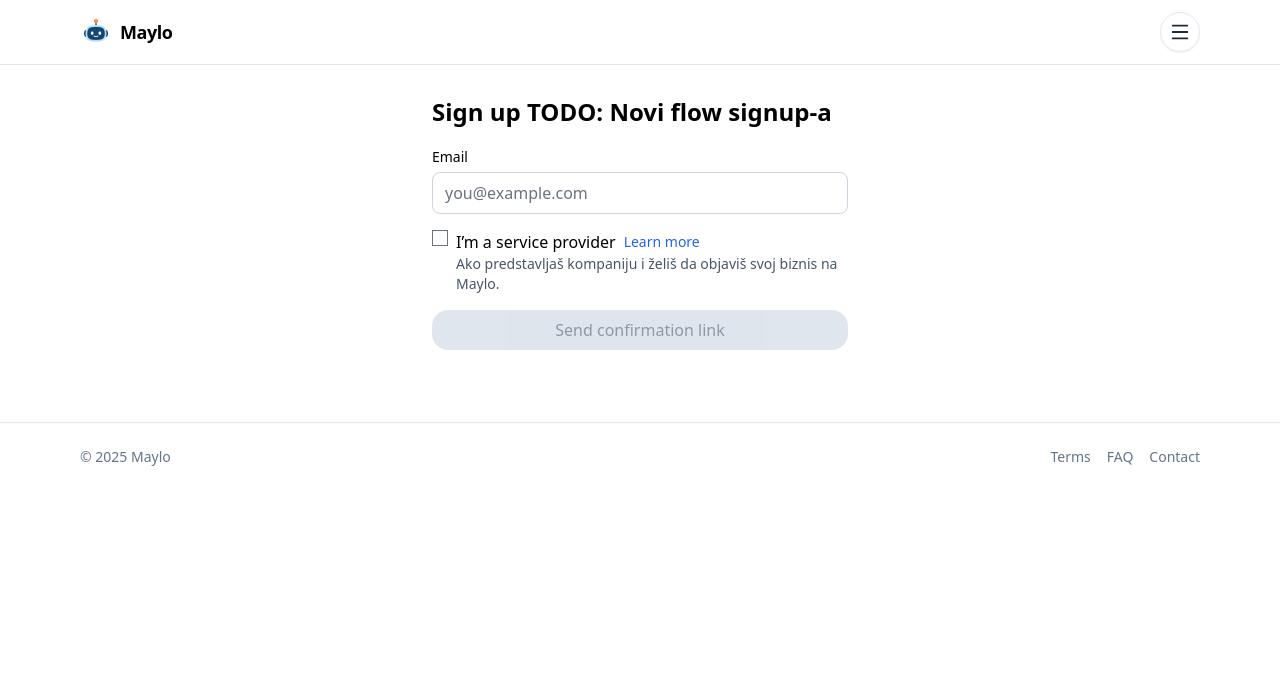
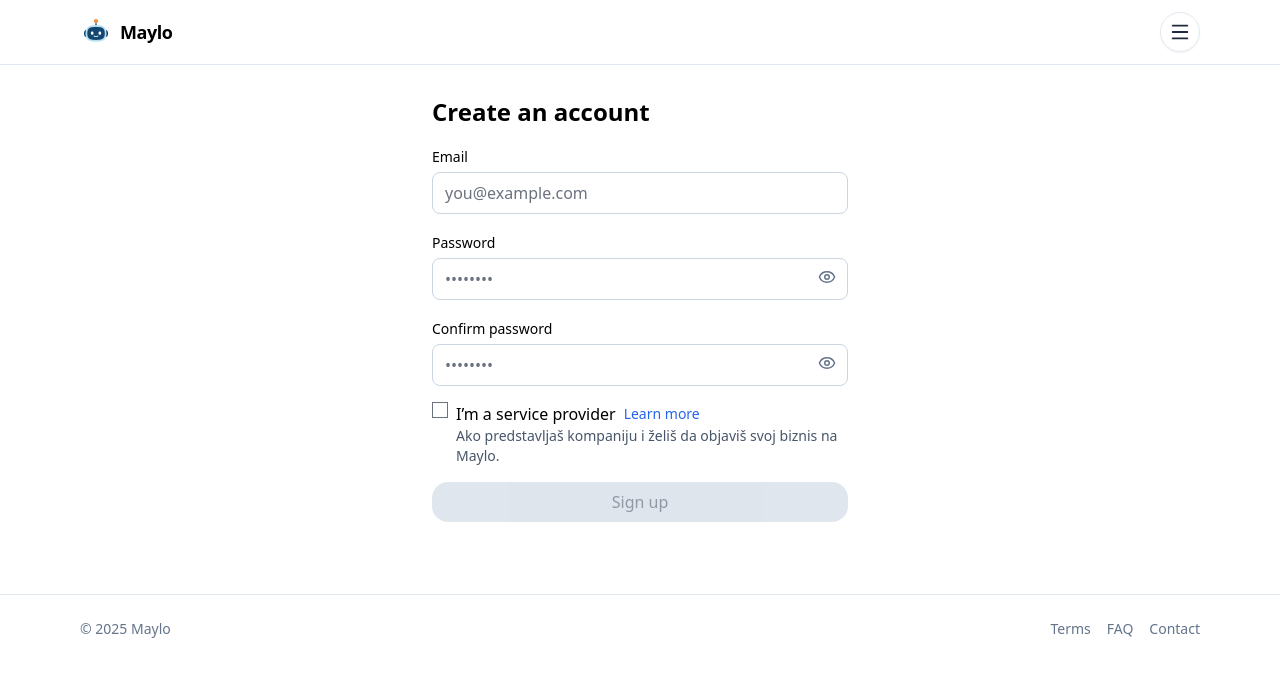
Before and after one commit to ShurexBRT/Maylo, a React (Vite) app: page /signup in a window 1280 px wide. Shown: the top 676 px of the page. Built offline with nearby package versions, Linux system fonts and the light colour scheme; no server answers.

Commit message:
fix: new SignUp page

```diff
--- a/src/features/auth/SignupPage.tsx
+++ b/src/features/auth/SignupPage.tsx
@@ -1,6 +1,7 @@
 // src/features/auth/SignupPage.tsx
 import { useState, useMemo } from "react";
-import { supabase } from "@/lib/supabase";
+import { Eye, EyeOff } from "lucide-react";
+import { signupEmail } from "./api"; // koristi tvoj api.ts iz auth foldera
 
 type ProviderModalProps = {
   open: boolean;
@@ -18,39 +19,20 @@ function ProviderNoticeModal({
 
   return (
     <div className="fixed inset-0 z-[999]">
-      {/* overlay */}
-      <div
-        className="absolute inset-0 bg-black/40"
-        onClick={onClose}
-        aria-hidden
-      />
-      {/* dialog */}
-      <div
-        className="absolute left-1/2 top-1/2 w-[92%] max-w-md -translate-x-1/2 -translate-y-1/2 rounded-xl bg-white ring-1 ring-slate-200 shadow-2xl"
-        role="dialog"
-        aria-modal="true"
-      >
+      <div className="absolute inset-0 bg-black/40" onClick={onClose} />
+      <div className="absolute left-1/2 top-1/2 w-[92%] max-w-md -translate-x-1/2 -translate-y-1/2 rounded-xl bg-white ring-1 ring-slate-200 shadow-2xl">
         <div className="p-5">
           <h2 className="text-lg font-semibold text-slate-900">
             For service providers only
           </h2>
           <p className="mt-2 text-sm text-slate-600">
-            Ova opcija je namenjena kompanijama i samostalnim
-            delatnostima koje žele da objave svoj biznis na Maylo
-            platformi. Ako si regularan korisnik koji traži usluge,
-            <strong> ne treba</strong> da uključuješ ovu opciju.
+            Ova opcija je namenjena kompanijama i samostalnim delatnostima koje žele da objave svoj biznis na Maylo platformi.
           </p>
 
           <ul className="mt-3 list-disc space-y-1 pl-5 text-sm text-slate-600">
             <li>Potrebno je da budeš ovlašćen da predstavljaš biznis.</li>
-            <li>
-              Bićeš upitan/-na da dodaš podatke o kompaniji (naziv,
-              adresa, kontakti, kategorije).
-            </li>
-            <li>
-              Prvi period je besplatan po promotivnim uslovima koje
-              objavimo.
-            </li>
+            <li>Bićeš upitan da dodaš podatke o kompaniji (naziv, adresa, kontakti).</li>
+            <li>Prvi period je besplatan po promotivnim uslovima koje objavimo.</li>
           </ul>
 
           <label className="mt-4 flex items-start gap-2 text-sm text-slate-700">
@@ -60,20 +42,13 @@ function ProviderNoticeModal({
               onChange={(e) => setConfirmed(e.target.checked)}
               className="mt-0.5"
             />
-            <span>
-              Potvrđujem da predstavljam legalni biznis i prihvatam da
-              unesem tačne podatke.
-            </span>
+            <span>Potvrđujem da predstavljam legalni biznis i da unosim tačne podatke.</span>
           </label>
 
           <div className="mt-5 flex justify-end gap-2">
-            <button className="btn-ghost" onClick={onClose}>
-              Nazad
-            </button>
+            <button className="btn-ghost" onClick={onClose}>Nazad</button>
             <button
-              className={`btn-primary ${
-                !confirmed ? "cursor-not-allowed opacity-60" : ""
-              }`}
+              className={`btn-primary ${!confirmed ? "cursor-not-allowed opacity-60" : ""}`}
               disabled={!confirmed}
               onClick={() => {
                 onAccept();
@@ -91,52 +66,47 @@ function ProviderNoticeModal({
 
 export default function SignupPage() {
   const [email, setEmail] = useState("");
+  const [password, setPassword] = useState("");
+  const [confirm, setConfirm] = useState("");
+  const [showPass, setShowPass] = useState(false);
+  const [showConfirm, setShowConfirm] = useState(false);
   const [isProvider, setIsProvider] = useState(false);
   const [providerAccepted, setProviderAccepted] = useState(false);
   const [showProviderModal, setShowProviderModal] = useState(false);
-
-  const [sent, setSent] = useState(false);
+  const [loading, setLoading] = useState(false);
   const [error, setError] = useState<string | null>(null);
-  const [loading, setLoading] = useState(false);
+  const [success, setSuccess] = useState(false);
 
   const canSubmit = useMemo(() => {
     const normalizedEmail = email.trim();
-    if (!isProvider) return !!normalizedEmail;
-    return !!normalizedEmail && providerAccepted;
-  }, [email, isProvider, providerAccepted]);
+    return (
+      normalizedEmail &&
+      password.length >= 6 &&
+      password === confirm &&
+      (!isProvider || providerAccepted)
+    );
+  }, [email, password, confirm, isProvider, providerAccepted]);
 
   async function onSubmit(e: React.FormEvent) {
     e.preventDefault();
     setError(null);
 
-    const normalizedEmail = email.trim();
-    if (!normalizedEmail) {
-      setError("Please enter a valid email.");
+    if (password !== confirm) {
+      setError("Passwords do not match.");
       return;
     }
 
-    setLoading(true);
-
     try {
-      // passwordless tok – magic link
-      const { error } = await supabase.auth.signInWithOtp({
-        email: normalizedEmail,
-        options: {
-          emailRedirectTo: `${window.location.origin}/auth/callback`,
-          // beležimo rolu u user_metadata
-          data: { role: isProvider ? "provider" : "user" },
-        },
+      setLoading(true);
+      await signupEmail({
+        email,
+        password,
+        role: isProvider ? "provider" : "user",
       });
-
-      if (error) {
-        console.error("[Signup] signInWithOtp error:", error.message);
-        setError(
-          error.message ||
-            "Something went wrong while sending the confirmation link."
-        );
-      } else {
-        setSent(true);
-      }
+      setSuccess(true);
+    } catch (err: any) {
+      console.error("[SignupPage] error:", err.message);
+      setError(err.message || "Failed to register account.");
     } finally {
       setLoading(false);
     }
@@ -144,9 +114,9 @@ export default function SignupPage() {
 
   return (
     <main className="mx-auto max-w-md px-4 py-8">
-      {!sent ? (
+      {!success ? (
         <>
-          <h1 className="mb-4 text-2xl font-bold">Sign up TODO: Novi flow signup-a</h1>
+          <h1 className="mb-4 text-2xl font-bold">Create an account</h1>
           <form className="space-y-4" onSubmit={onSubmit}>
             <label className="block">
               <span className="text-sm font-medium">Email</span>
@@ -160,6 +130,49 @@ export default function SignupPage() {
               />
             </label>
 
+            <label className="block">
+              <span className="text-sm font-medium">Password</span>
+              <div className="relative">
+                <input
+                  type={showPass ? "text" : "password"}
+                  required
+                  value={password}
+                  onChange={(e) => setPassword(e.target.value)}
+                  className="field mt-1 pr-10"
+                  placeholder="••••••••"
+                  minLength={6}
+                />
+                <button
+                  type="button"
+                  className="absolute right-3 top-1/2 -translate-y-1/2 text-slate-500"
+                  onClick={() => setShowPass(!showPass)}
+                >
+                  {showPass ? <EyeOff size={18} /> : <Eye size={18} />}
+                </button>
+              </div>
+            </label>
+
+            <label className="block">
+              <span className="text-sm font-medium">Confirm password</span>
+              <div className="relative">
+                <input
+                  type={showConfirm ? "text" : "password"}
+                  required
+                  value={confirm}
+                  onChange={(e) => setConfirm(e.target.value)}
+                  className="field mt-1 pr-10"
+                  placeholder="••••••••"
+                />
+                <button
+                  type="button"
+                  className="absolute right-3 top-1/2 -translate-y-1/2 text-slate-500"
+                  onClick={() => setShowConfirm(!showConfirm)}
+                >
+                  {showConfirm ? <EyeOff size={18} /> : <Eye size={18} />}
+                </button>
+              </div>
+            </label>
+
             <label className="flex items-start gap-2">
               <input
                 type="checkbox"
@@ -167,10 +180,7 @@ export default function SignupPage() {
                 onChange={(e) => {
                   const checked = e.target.checked;
                   setIsProvider(checked);
-                  // otvori modal kada se prvi put uključi opcija
-                  if (checked && !providerAccepted) {
-                    setShowProviderModal(true);
-                  }
+                  if (checked && !providerAccepted) setShowProviderModal(true);
                 }}
               />
               <div>
@@ -184,34 +194,19 @@ export default function SignupPage() {
                   </a>
                 </div>
                 <div className="text-sm text-slate-600">
-                  Ako predstavljaš kompaniju i želiš da objaviš svoj
-                  biznis na Maylo.
+                  Ako predstavljaš kompaniju i želiš da objaviš svoj biznis na Maylo.
                 </div>
               </div>
             </label>
 
-            {isProvider && !providerAccepted && (
-              <p className="mt-1 rounded-lg border border-amber-200 bg-amber-50 px-3 py-2 text-xs text-amber-700">
-                Potrebno je da potvrdiš upozorenje pre kreiranja naloga
-                (klikom na “I’m a service provider” otvara se prozor sa
-                detaljima).
-              </p>
-            )}
-
-            {error && (
-              <p className="text-sm text-red-600">{error}</p>
-            )}
+            {error && <p className="text-sm text-red-600">{error}</p>}
 
             <button
               type="submit"
               disabled={!canSubmit || loading}
-              className={`btn-primary w-full ${
-                !canSubmit || loading
-                  ? "cursor-not-allowed opacity-60"
-                  : ""
-              }`}
+              className={`btn-primary w-full ${!canSubmit || loading ? "opacity-60 cursor-not-allowed" : ""}`}
             >
-              {loading ? "Sending link…" : "Send confirmation link"}
+              {loading ? "Creating account…" : "Sign up"}
             </button>
           </form>
         </>
@@ -219,13 +214,11 @@ export default function SignupPage() {
         <div className="text-center">
           <h1 className="mb-2 text-2xl font-bold">Check your inbox</h1>
           <p className="text-slate-600">
-            Poslali smo ti verifikacioni link. Nakon potvrde, vodićemo
-            te da postaviš lozinku.
+            Poslali smo ti verifikacioni link. Nakon potvrde, moći ćeš da se prijaviš.
           </p>
         </div>
       )}
 
-      {/* Modal upozorenje za providere */}
       <ProviderNoticeModal
         open={showProviderModal}
         onClose={() => setShowProviderModal(false)}
```
